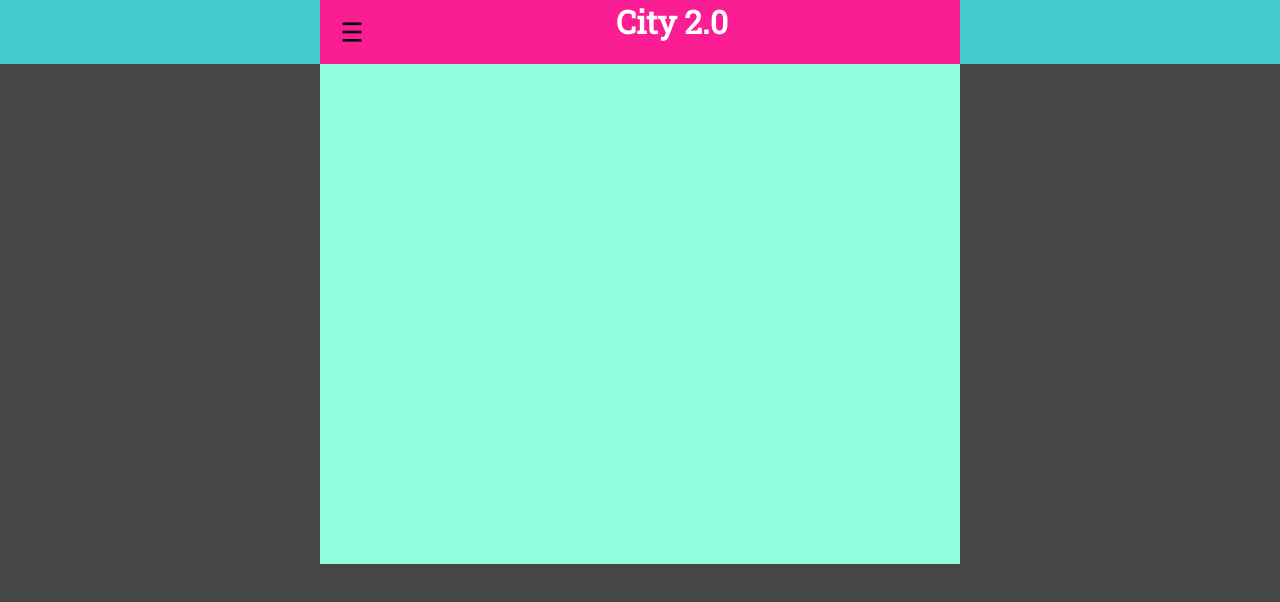
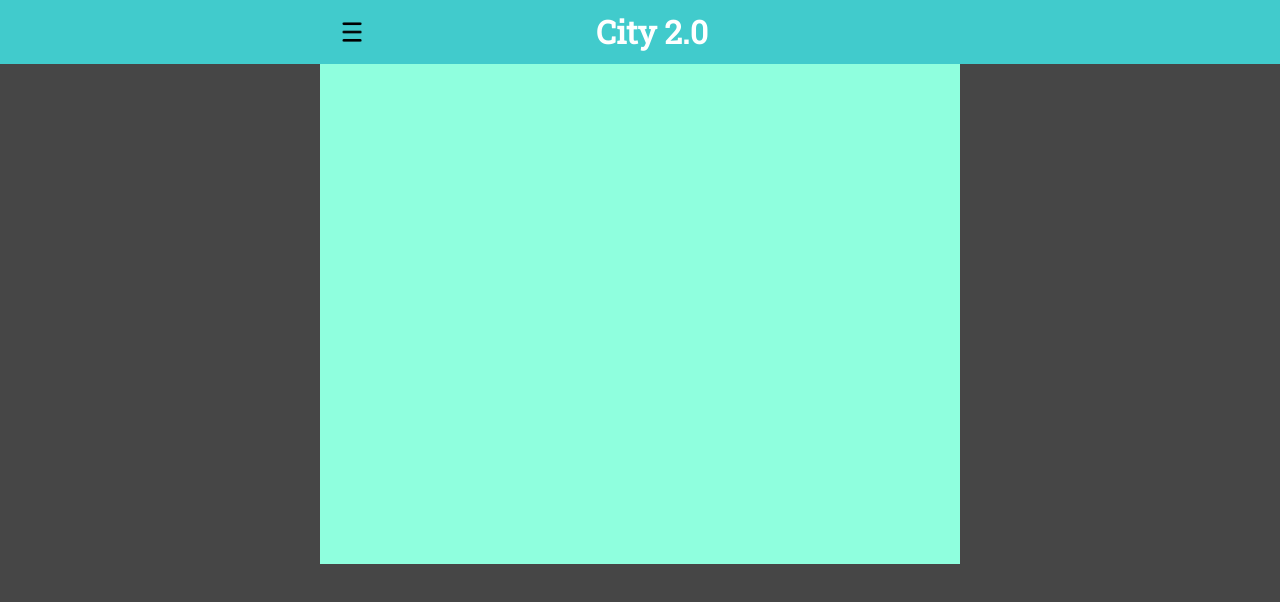
Before and after one commit to stefanw337/City2.0, a plain HTML site: page index.html in a window 1280 px wide. Drawn offline with Linux system fonts and the light colour scheme.

Commit message:
added sauce

```diff
--- a/style.css
+++ b/style.css
@@ -17,6 +17,8 @@ h1{
   font-size: 2em;
   margin: 0;
   position: relative;
+  top: 10px;
+  right: 20px;
 }
 
 .top{
@@ -27,7 +29,7 @@ h1{
 }
 
 .topelements{
-  background-color: rgb(251, 29, 147);
+  /*background-color: rgb(251, 29, 147);*/
   position: relative;
   width: 640px;
   height: 4em;
```
